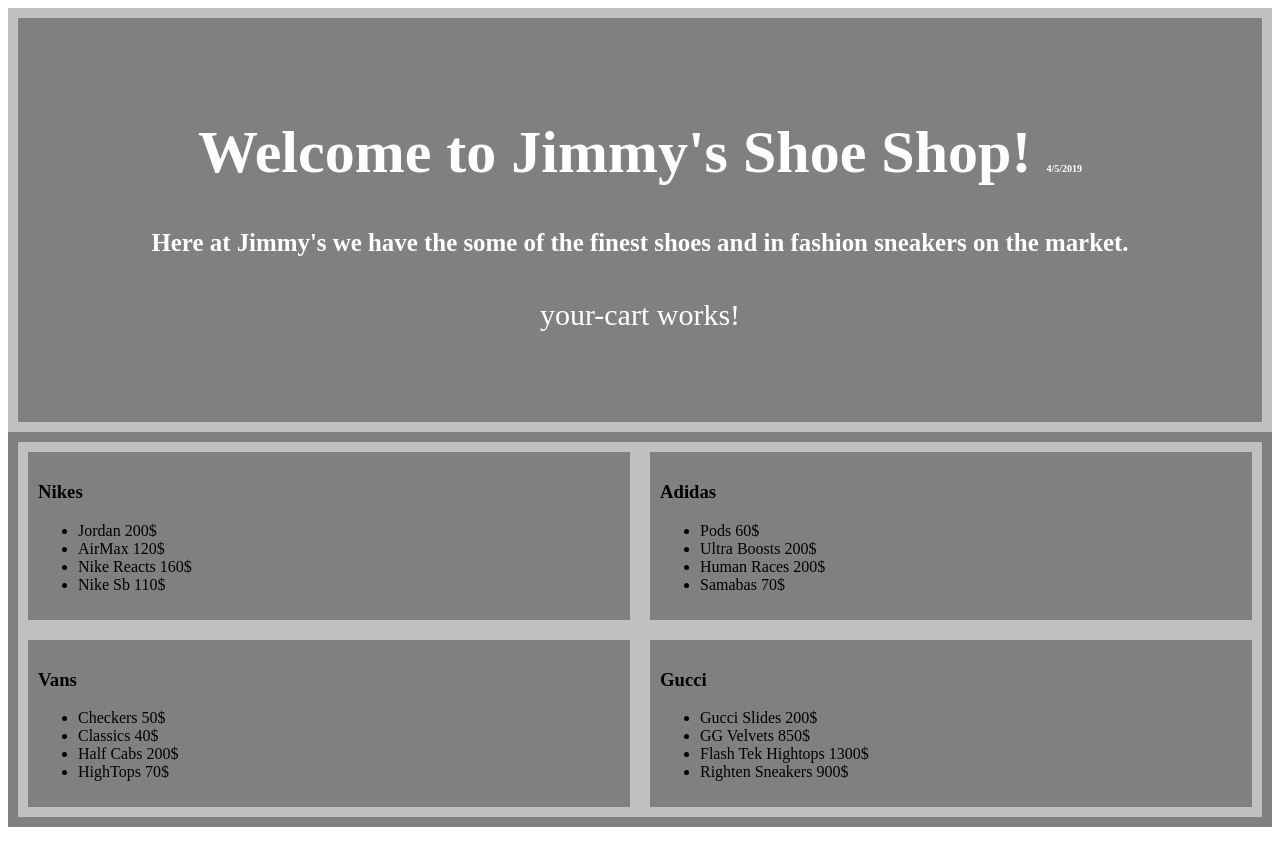
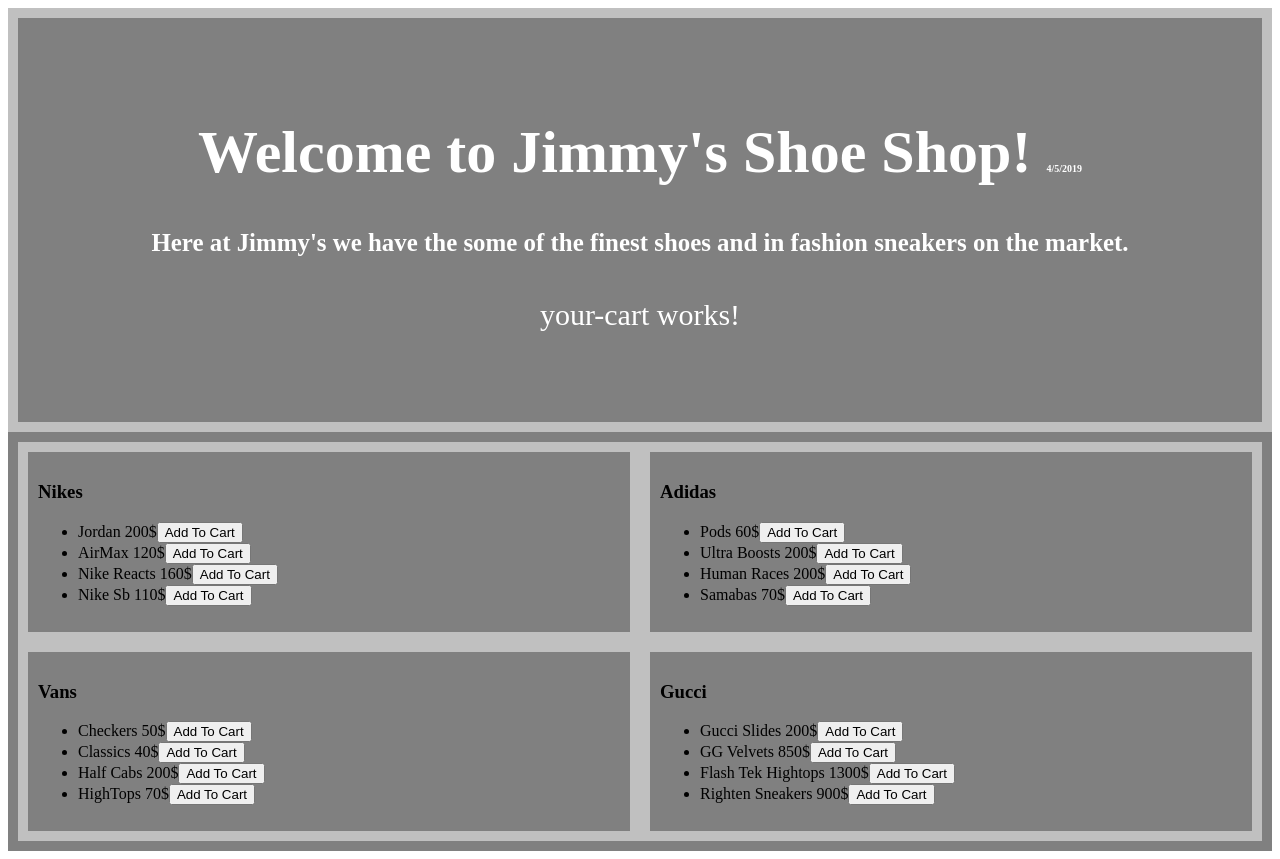
Before and after one commit to Zebrozkii/Jimmy-s-Shoe-Shop, an Angular app: page / in a window 1280 px wide. Before the commit the page ends 835 px from the top, so only its background shows below. Built offline with nearby package versions, Linux system fonts and the light colour scheme.

Commit message:
added buttons to all the shoes which will add the shoe to the cart

```diff
--- a/src/app/adidas-shoes/adidas-shoes.component.html
+++ b/src/app/adidas-shoes/adidas-shoes.component.html
@@ -1,4 +1,4 @@
 <h3> {{header}}</h3>
 <ul>
-  <li *ngFor="let currentShoe of adidas">{{currentShoe.name}} {{currentShoe.price}}$</li>
+  <li *ngFor="let currentShoe of adidas">{{currentShoe.name}} {{currentShoe.price}}$<button (click)="addToCart(currentShoe)">Add To Cart</button></li>
 </ul>
--- a/src/app/gucci-shoes/gucci-shoes.component.html
+++ b/src/app/gucci-shoes/gucci-shoes.component.html
@@ -1,4 +1,4 @@
 <h3> {{header}}</h3>
 <ul>
-  <li *ngFor="let currentShoe of gucci">{{currentShoe.name}} {{currentShoe.price}}$</li>
+  <li *ngFor="let currentShoe of gucci">{{currentShoe.name}} {{currentShoe.price}}$<button (click)="addToCart(currentShoe)">Add To Cart</button></li>
 </ul>
--- a/src/app/nike-shoes/nike-shoes.component.html
+++ b/src/app/nike-shoes/nike-shoes.component.html
@@ -1,4 +1,4 @@
 <h3> {{header}}</h3>
 <ul>
-  <li *ngFor="let currentShoe of nike">{{currentShoe.name}} {{currentShoe.price}}$</li>
+  <li *ngFor="let currentShoe of nike">{{currentShoe.name}} {{currentShoe.price}}$<button (click)="addToCart(currentShoe)">Add To Cart</button></li>
 </ul>
--- a/src/app/vans-shoes/vans-shoes.component.html
+++ b/src/app/vans-shoes/vans-shoes.component.html
@@ -1,4 +1,4 @@
 <h3> {{header}}</h3>
 <ul>
-  <li *ngFor="let currentShoe of vans">{{currentShoe.name}} {{currentShoe.price}}$</li>
+  <li *ngFor="let currentShoe of vans">{{currentShoe.name}} {{currentShoe.price}}$<button (click)="moveToCart(currentShoe)">Add To Cart</button></li>
 </ul>
--- a/src/app/your-cart/your-cart.component.css
+++ b/src/app/your-cart/your-cart.component.css
@@ -0,0 +1,3 @@
+.color{
+  font: white;
+}
```
